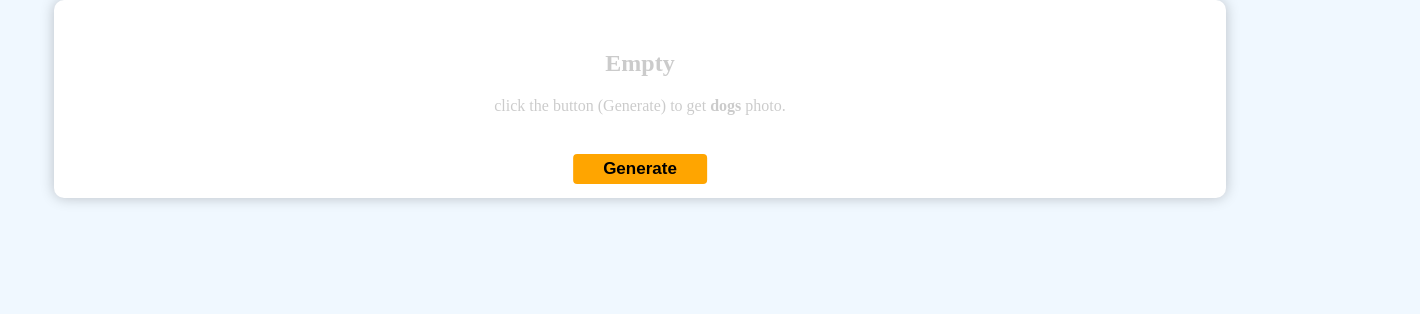
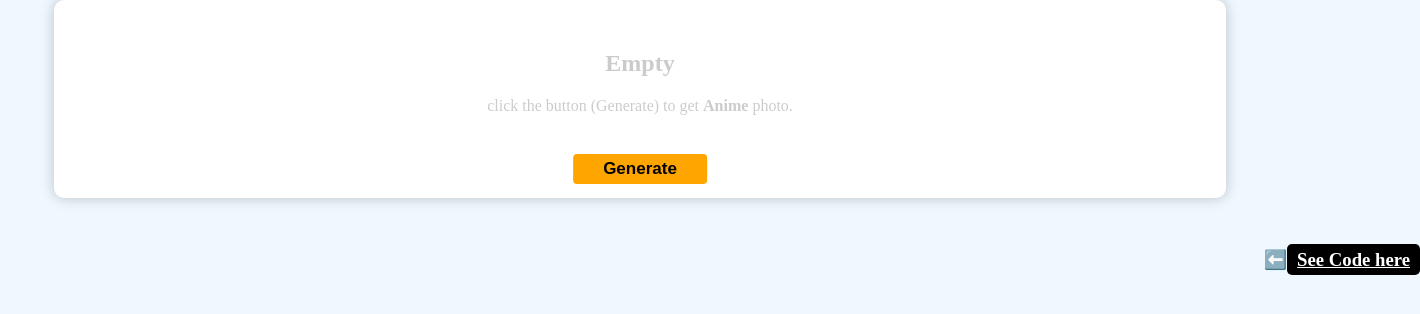
Before and after one commit to Mamesha3/Random-Dog-image-Api, a plain HTML site: page index.html in a window 1280 px wide. Shown: the whole page, 1420 px wide, since content can reach past the window. Drawn offline with Linux system fonts and the light colour scheme.

Commit message:
add code to see

```diff
--- a/index.html
+++ b/index.html
@@ -16,10 +16,14 @@
         <div class="img_container">
             <section class="empty-container">
                 <h1 class="empty">Empty</h1>
-                <p class="empty_text">click the button (Generate) to get <strong>dogs</strong> photo.</p>
+                <p class="empty_text">click the button (Generate) to get <strong>Anime</strong> photo.</p>
             </section>
         </div>
         <button id="generate">Generate</button>
     </div>
+
+     <div class="code_here">
+       <h3 id="code"><span class="code_sign">⬅️</span><a href="https://github.com/Mamesha3/Random-Dog-image-Api">See Code here</a></h3>
+    </div>
 </body>
 </html>
--- a/script.js
+++ b/script.js
@@ -1,12 +1,23 @@
 const downBtn = document.querySelector('#download')
 const generateBtn = document.querySelector('#generate')
+
+
+  // to get code click here
+document.querySelector('.code_sign').addEventListener('click',function () {
+      let code = document.querySelector('.code_here')
+      code.classList.toggle('showhere')
+})
 
 //div class "image",  url "https://dog.ceo/api/breeds/image/random"
 
 async function getDoIm() {
-    let res = await fetch("https://dog.ceo/api/breeds/image/random")
-    let data = await res.json()
-    createContainer(data.message)
+    try {
+        let res = await fetch("https://dog.ceo/api/breeds/image/random")
+        let data = await res.json()
+        createContainer(data.message)
+    }catch(e) {
+       alert('Faild to fetch', e)
+    }
 }
 
 function createContainer(some) {
--- a/style.css
+++ b/style.css
@@ -2,6 +2,7 @@ body {
     margin: 0;
     padding: 0;
     background-color: aliceblue;
+    overflow-x: hidden;
 }
 .container {
     width: 90%;
@@ -98,3 +99,33 @@ body {
 #generate:hover {
     color: white;
 }
+.code_here {
+    position: absolute;
+    right: 0;
+    top: 230px;
+    transform: translateX(140px);
+}
+
+@keyframes slidout {
+    from {
+        transform: translateX(200px);
+    }
+    to {
+        transform: translateX(0);
+    }
+}
+.showhere {
+    transform: translateX(0);
+    animation: slidout 1s ease-in-out alternate;
+}
+.code_here a {
+    color: white;
+    background-color: black;
+    padding: 5px 10px;
+    width: 250px;
+    border-radius: 5px;
+    text-align: center;
+}
+.code_sign {
+    cursor: pointer;
+}
```
